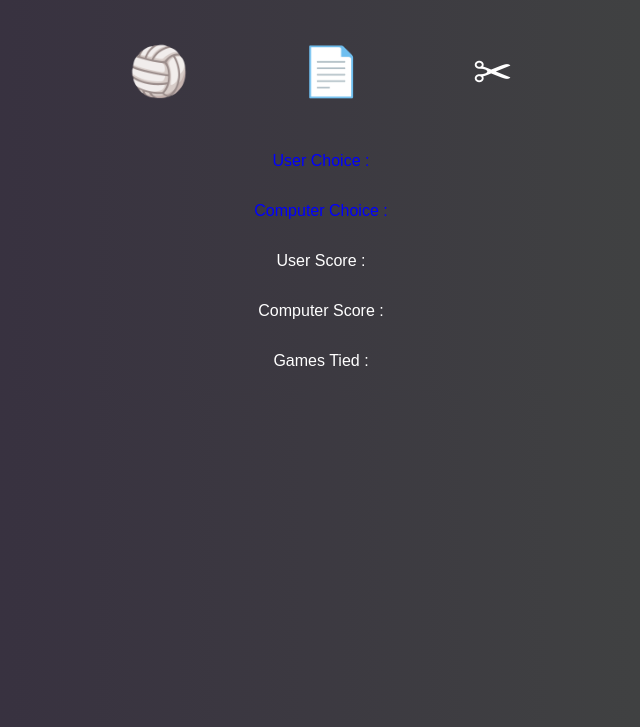
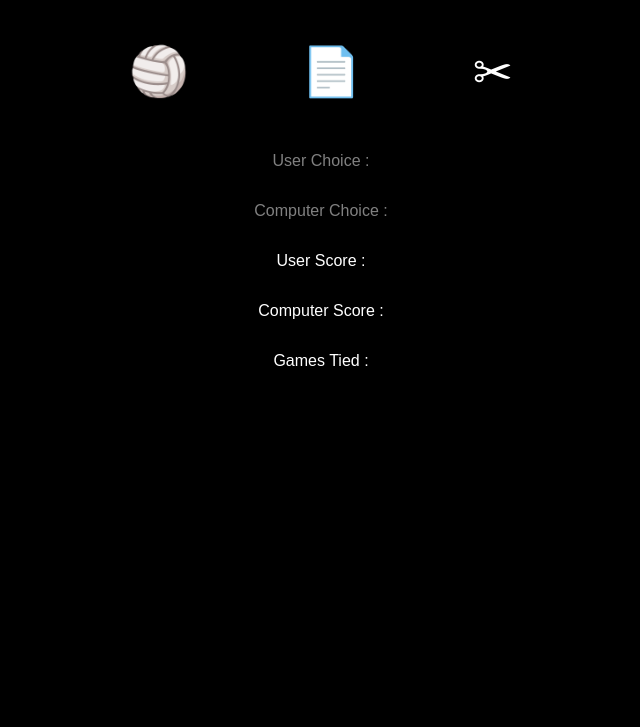
Before and after one commit to AitezazCodes/Projects-With-HTML-CSS-JS, a plain HTML site: page Rock Paper Scissor/index.html in a window 1280 px wide. Shown: the part 73-800 px from the top of the page, without its empty margins (319-959 px from the left). Drawn offline with Linux system fonts and the light colour scheme.

Commit message:
fixed CSS

```diff
--- a/Rock Paper Scissor/style.css
+++ b/Rock Paper Scissor/style.css
@@ -3,7 +3,7 @@
 }
 
 body{
-    background  : linear-gradient(to right, rgb(52, 42, 63), #444943);
+    background  : black;
     font-family: sans-serif;
 }
 
@@ -46,7 +46,7 @@ h1{
     flex-direction: column;
     justify-content: center;
     align-items: center;
-    color: blue;
+    color: gray;
     font-size: 1rem;
 
 }
```
